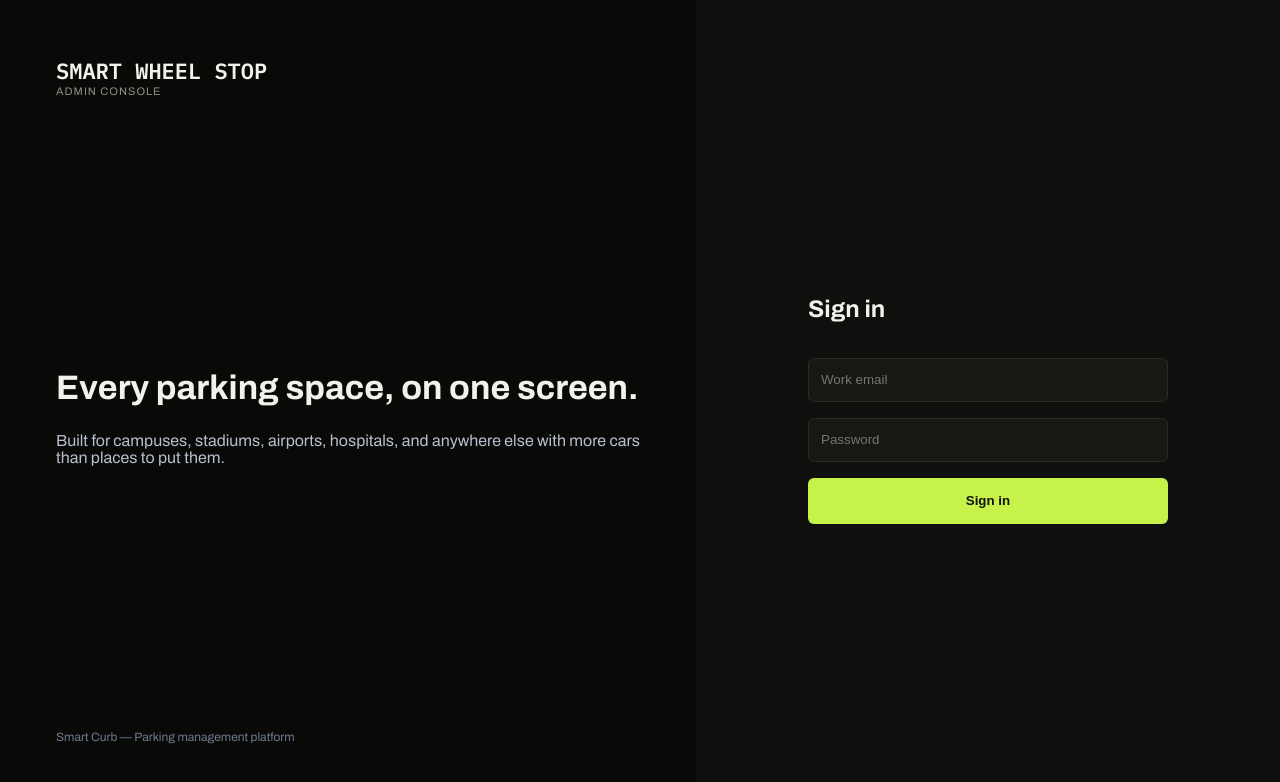
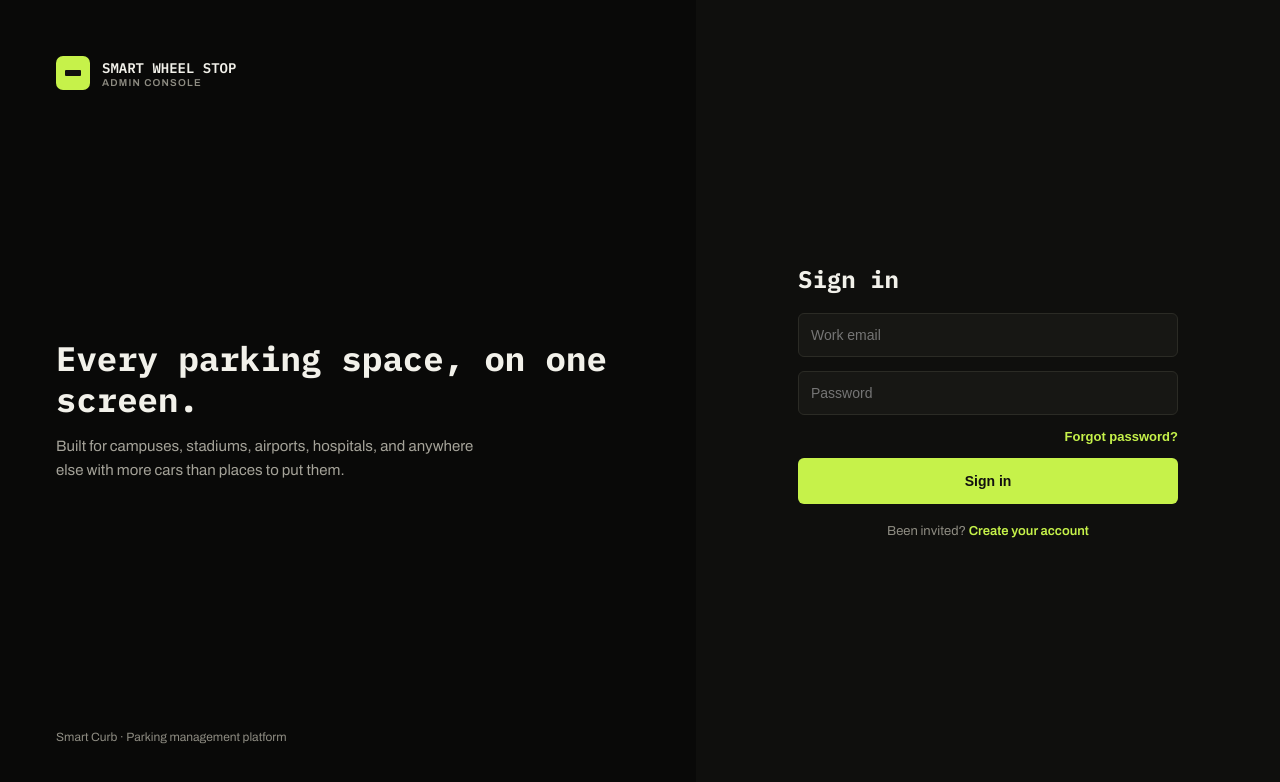
Before and after one commit to ttrann2022-design/Smart_Curb, a React (Vite) app in the folder admin-dashboard/: page / in a window 1280 px wide. Shown: the top 782 px of the page. Built offline with nearby package versions, Linux system fonts and the light colour scheme.

Commit message:
Added sign up page

```diff
--- a/admin-dashboard/src/App.jsx
+++ b/admin-dashboard/src/App.jsx
@@ -1,5 +1,6 @@
 import { BrowserRouter, Routes, Route } from "react-router-dom";
 import Login from "./pages/Login";
+import Signup from "./pages/Signup";
 import Overview from "./pages/Overview";
 import LotDetail from "./pages/LotDetail";
 import Units from "./pages/Units";
@@ -20,6 +21,7 @@ function App() {
     <BrowserRouter>
       <Routes>
         <Route path="/" element={<Login />} />
+        <Route path="/signup" element={<Signup />} />
         <Route element={<Layout />}>
           <Route path="/overview" element={<Overview />} />
           <Route path="/lots" element={<LotDetail />} />
--- a/admin-dashboard/src/firebase.js
+++ b/admin-dashboard/src/firebase.js
@@ -16,3 +16,4 @@ const app = initializeApp(firebaseConfig);
 
 export const auth = getAuth(app);
 export const database = getDatabase(app);
+export const emailKey = (email) => email.trim().toLowerCase().replace(/\./g, ",");
--- a/admin-dashboard/src/pages/Login.jsx
+++ b/admin-dashboard/src/pages/Login.jsx
@@ -1,65 +1,97 @@
 import { useState } from "react";
-import { signInWithEmailAndPassword } from "firebase/auth";
-import { useNavigate } from "react-router-dom";
+import { signInWithEmailAndPassword, sendPasswordResetEmail } from "firebase/auth";
+import { Link, useNavigate, useSearchParams } from "react-router-dom";
 import { auth } from "../firebase";
+import { c, mono } from "../theme";
+
+const inputStyle = { height: 44, padding: "0 12px", borderRadius: 6, border: `1px solid ${c.line}`, background: c.panel, color: c.text, fontSize: 14 };
 
 function Login() {
   const [email, setEmail] = useState("");
   const [password, setPassword] = useState("");
   const [error, setError] = useState("");
+  const [info, setInfo] = useState("");
+  const [params] = useSearchParams();
   const navigate = useNavigate();
+  const noAccess = params.get("noaccess") === "1";
 
   const handleSignIn = async (e) => {
     e.preventDefault();
     setError("");
+    setInfo("");
     try {
-      await signInWithEmailAndPassword(auth, email, password);
+      await signInWithEmailAndPassword(auth, email.trim(), password);
       navigate("/overview");
-    } catch (err) {
+    } catch {
       setError("Invalid email or password.");
     }
   };
 
+  const handleReset = async () => {
+    setError("");
+    setInfo("");
+    if (!email.trim()) {
+      setError("Type your email above first, then click Forgot password.");
+      return;
+    }
+    try {
+      await sendPasswordResetEmail(auth, email.trim());
+      setInfo("If that email has an account, a reset link is on its way. Check your spam folder too.");
+    } catch (err) {
+      setError("Could not send reset email: " + err.message);
+    }
+  };
+
   return (
-    <div style={{ display: "flex", height: "100vh", fontFamily: "Archivo, sans-serif" }}>
-      <div style={{ flex: 1, background: "#090908", color: "#F2F1EA", padding: "56px", display: "flex", flexDirection: "column", justifyContent: "space-between" }}>
-        <div>
-          <div style={{ fontFamily: "'IBM Plex Mono', monospace", fontSize: "22px", fontWeight: 600 }}>SMART WHEEL STOP</div>
-          <div style={{ fontSize: "11px", color: "#8E8C82", letterSpacing: "1px" }}>ADMIN CONSOLE</div>
+    <div style={{ display: "flex", height: "100vh" }}>
+      <div style={{ flex: 1, background: c.side, padding: 56, display: "flex", flexDirection: "column", justifyContent: "space-between" }}>
+        <div style={{ display: "flex", alignItems: "center", gap: 12 }}>
+          <div style={{ width: 34, height: 34, borderRadius: 7, background: c.accent, display: "flex", alignItems: "center", justifyContent: "center" }}>
+            <div style={{ width: 16, height: 6, borderRadius: 1, background: c.onAccent }} />
+          </div>
+          <div>
+            <div style={{ fontFamily: mono, fontSize: 14, fontWeight: 600 }}>SMART WHEEL STOP</div>
+            <div style={{ fontSize: 10, fontWeight: 600, letterSpacing: 1.2, color: c.dim }}>ADMIN CONSOLE</div>
+          </div>
         </div>
         <div>
-          <h1 style={{ fontSize: "34px", lineHeight: 1.2 }}>Every parking space, on one screen.</h1>
-          <p style={{ color: "#B6C0CE" }}>Built for campuses, stadiums, airports, hospitals, and anywhere else with more cars than places to put them.</p>
+          <h1 style={{ fontFamily: mono, fontSize: 34, lineHeight: 1.2, margin: "0 0 14px" }}>Every parking space, on one screen.</h1>
+          <p style={{ color: c.navText, fontSize: 15, lineHeight: 1.6, margin: 0, maxWidth: 440 }}>
+            Built for campuses, stadiums, airports, hospitals, and anywhere else with more cars than places to put them.
+          </p>
         </div>
-        <div style={{ fontSize: "12px", color: "#6E7C8F" }}>Smart Curb — Parking management platform</div>
+        <div style={{ fontSize: 12, color: c.dim }}>Smart Curb · Parking management platform</div>
       </div>
 
-      <div style={{ flex: 1, display: "flex", alignItems: "center", justifyContent: "center", background: "#0F0F0D" }}>
-        <form onSubmit={handleSignIn} style={{ width: "360px", display: "flex", flexDirection: "column", gap: "16px" }}>
-          <h2 style={{ color: "#F2F1EA" }}>Sign in</h2>
-          {error && <div style={{ color: "#F2694C", fontSize: "13px" }}>{error}</div>}
-          <input
-            type="email"
-            placeholder="Work email"
-            value={email}
-            onChange={(e) => setEmail(e.target.value)}
-            style={{ height: "44px", padding: "0 12px", borderRadius: "6px", border: "1px solid #2B2B25", background: "#171714", color: "#F2F1EA" }}
-            required
-          />
-          <input
-            type="password"
-            placeholder="Password"
-            value={password}
-            onChange={(e) => setPassword(e.target.value)}
-            style={{ height: "44px", padding: "0 12px", borderRadius: "6px", border: "1px solid #2B2B25", background: "#171714", color: "#F2F1EA" }}
-            required
-          />
-          <button
-            type="submit"
-            style={{ height: "46px", borderRadius: "6px", background: "#C6F24A", color: "#12110F", fontWeight: 600, border: "none", cursor: "pointer" }}
-          >
+      <div style={{ flex: 1, display: "flex", alignItems: "center", justifyContent: "center", background: c.bg }}>
+        <form onSubmit={handleSignIn} style={{ width: 380, display: "flex", flexDirection: "column", gap: 14 }}>
+          <h2 style={{ fontFamily: mono, margin: "0 0 4px" }}>Sign in</h2>
+
+          {noAccess && (
+            <div style={{ fontSize: 13, color: "#FFC078", background: "#26200F", border: "1px solid #4A3A1C", borderRadius: 6, padding: "10px 12px" }}>
+              Your account doesn't have access yet. Ask a manager to invite you.
+            </div>
+          )}
+          {error && <div style={{ color: c.busy, fontSize: 13 }}>{error}</div>}
+          {info && <div style={{ color: c.open, fontSize: 13 }}>{info}</div>}
+
+          <input type="email" placeholder="Work email" value={email} onChange={(e) => setEmail(e.target.value)} style={inputStyle} required />
+          <input type="password" placeholder="Password" value={password} onChange={(e) => setPassword(e.target.value)} style={inputStyle} required />
+
+          <div style={{ display: "flex", justifyContent: "flex-end" }}>
+            <button type="button" onClick={handleReset} style={{ background: "transparent", border: "none", color: c.accent, fontSize: 13, fontWeight: 600, cursor: "pointer", padding: 0 }}>
+              Forgot password?
+            </button>
+          </div>
+
+          <button type="submit" style={{ height: 46, borderRadius: 6, background: c.accent, color: c.onAccent, fontWeight: 600, fontSize: 14, border: "none", cursor: "pointer" }}>
             Sign in
           </button>
+
+          <div style={{ fontSize: 13, color: c.dim, textAlign: "center", marginTop: 6 }}>
+            Been invited?{" "}
+            <Link to="/signup" style={{ color: c.accent, fontWeight: 600, textDecoration: "none" }}>Create your account</Link>
+          </div>
         </form>
       </div>
     </div>
--- /dev/null
+++ b/admin-dashboard/src/pages/Signup.jsx
@@ -0,0 +1,89 @@
+import { useState } from "react";
+import { createUserWithEmailAndPassword, deleteUser } from "firebase/auth";
+import { ref, get } from "firebase/database";
+import { Link, useNavigate } from "react-router-dom";
+import { auth, database, emailKey } from "../firebase";
+import { c, mono } from "../theme";
+
+const inputStyle = { height: 44, padding: "0 12px", borderRadius: 6, border: `1px solid ${c.line}`, background: c.panel, color: c.text, fontSize: 14 };
+
+function Signup() {
+  const [email, setEmail] = useState("");
+  const [password, setPassword] = useState("");
+  const [confirm, setConfirm] = useState("");
+  const [error, setError] = useState("");
+  const [busy, setBusy] = useState(false);
+  const navigate = useNavigate();
+
+  const handleSignUp = async (e) => {
+    e.preventDefault();
+    setError("");
+    if (password.length < 6) {
+      setError("Password must be at least 6 characters.");
+      return;
+    }
+    if (password !== confirm) {
+      setError("Passwords don't match.");
+      return;
+    }
+
+    setBusy(true);
+    try {
+      const cred = await createUserWithEmailAndPassword(auth, email.trim(), password);
+      const invite = await get(ref(database, `invites/${emailKey(email)}`));
+
+      if (!invite.exists()) {
+        await deleteUser(cred.user);
+        setError("This email hasn't been invited. Ask a manager to invite you first.");
+        setBusy(false);
+        return;
+      }
+
+      navigate("/overview");
+    } catch (err) {
+      if (err.code === "auth/email-already-in-use") setError("An account with this email already exists. Try signing in instead.");
+      else if (err.code === "auth/invalid-email") setError("That email address isn't valid.");
+      else setError("Could not create account: " + err.message);
+      setBusy(false);
+    }
+  };
+
+  return (
+    <div style={{ height: "100vh", display: "flex", alignItems: "center", justifyContent: "center", background: c.bg }}>
+      <form onSubmit={handleSignUp} style={{ width: 400, background: c.panel, border: `1px solid ${c.line}`, borderRadius: 8, padding: 32, display: "flex", flexDirection: "column", gap: 14 }}>
+        <div style={{ display: "flex", alignItems: "center", gap: 10, marginBottom: 6 }}>
+          <div style={{ width: 28, height: 28, borderRadius: 6, background: c.accent, display: "flex", alignItems: "center", justifyContent: "center" }}>
+            <div style={{ width: 13, height: 5, borderRadius: 1, background: c.onAccent }} />
+          </div>
+          <div style={{ fontFamily: mono, fontSize: 12.5, fontWeight: 600 }}>SMART WHEEL STOP</div>
+        </div>
+
+        <h2 style={{ fontFamily: mono, margin: 0 }}>Create your account</h2>
+        <div style={{ fontSize: 13, color: c.dim, lineHeight: 1.5 }}>
+          Use the email a manager invited. Your access level was set when they invited you.
+        </div>
+
+        {error && <div style={{ color: c.busy, fontSize: 13 }}>{error}</div>}
+
+        <input type="email" placeholder="Invited email" value={email} onChange={(e) => setEmail(e.target.value)} style={inputStyle} required />
+        <input type="password" placeholder="Password (6+ characters)" value={password} onChange={(e) => setPassword(e.target.value)} style={inputStyle} required />
+        <input type="password" placeholder="Confirm password" value={confirm} onChange={(e) => setConfirm(e.target.value)} style={inputStyle} required />
+
+        <button
+          type="submit"
+          disabled={busy}
+          style={{ height: 46, borderRadius: 6, border: "none", fontWeight: 600, fontSize: 14, background: busy ? c.line : c.accent, color: busy ? c.dim : c.onAccent, cursor: busy ? "wait" : "pointer" }}
+        >
+          {busy ? "Creating account…" : "Create account"}
+        </button>
+
+        <div style={{ fontSize: 13, color: c.dim, textAlign: "center" }}>
+          Already have an account?{" "}
+          <Link to="/" style={{ color: c.accent, fontWeight: 600, textDecoration: "none" }}>Sign in</Link>
+        </div>
+      </form>
+    </div>
+  );
+}
+
+export default Signup;
--- a/admin-dashboard/src/pages/Users.jsx
+++ b/admin-dashboard/src/pages/Users.jsx
@@ -1,7 +1,7 @@
 import { useEffect, useState } from "react";
 import { useOutletContext } from "react-router-dom";
-import { ref, onValue, update } from "firebase/database";
-import { auth, database } from "../firebase";
+import { ref, onValue, update, set, remove } from "firebase/database";
+import { auth, database, emailKey } from "../firebase";
 import { c, mono } from "../theme";
 
 const permLabels = ["View occupancy", "View battery and status", "Change LED zones", "Edit panel text", "View camera footage", "Manage users"];
@@ -12,16 +12,26 @@ const roles = [
   { id: "manager", name: "Manager", who: "Facility and security leads", perms: [true, true, true, true, true, true] },
 ];
 
+const inputStyle = { height: 36, padding: "0 10px", borderRadius: 5, border: `1px solid ${c.line}`, background: c.bg, color: c.text, fontSize: 13 };
+
 function Users() {
   const { role } = useOutletContext();
   const [users, setUsers] = useState({});
+  const [invites, setInvites] = useState({});
+  const [inviteEmail, setInviteEmail] = useState("");
+  const [inviteRole, setInviteRole] = useState("viewer");
   const [status, setStatus] = useState("");
   const isManager = role === "manager";
   const myUid = auth.currentUser?.uid;
 
-  useEffect(() => onValue(ref(database, "users"), (s) => setUsers(s.val() || {})), []);
+  useEffect(() => {
+    const stopUsers = onValue(ref(database, "users"), (s) => setUsers(s.val() || {}));
+    const stopInvites = onValue(ref(database, "invites"), (s) => setInvites(s.val() || {}));
+    return () => { stopUsers(); stopInvites(); };
+  }, []);
 
   const userList = Object.entries(users).sort(([, a], [, b]) => (a.email || "").localeCompare(b.email || ""));
+  const inviteList = Object.entries(invites).sort(([, a], [, b]) => (b.invitedAt || 0) - (a.invitedAt || 0));
   const countFor = (id) => userList.filter(([, u]) => u.role === id).length;
 
   const changeRole = async (uid, newRole) => {
@@ -37,6 +47,36 @@ function Users() {
     }
   };
 
+  const sendInvite = async (e) => {
+    e.preventDefault();
+    const email = inviteEmail.trim().toLowerCase();
+    if (!email.includes("@") || !email.includes(".")) {
+      setStatus("Enter a valid email address.");
+      return;
+    }
+    if (userList.some(([, u]) => (u.email || "").toLowerCase() === email)) {
+      setStatus("That person already has an account. Change their role in the table instead.");
+      return;
+    }
+    try {
+      await set(ref(database, `invites/${emailKey(email)}`), {
+        email,
+        role: inviteRole,
+        invitedBy: auth.currentUser?.email || "",
+        invitedAt: Date.now(),
+      });
+      setInviteEmail("");
+      setStatus(`Invited ${email} as ${inviteRole}. Send them the sign-up link — the dashboard doesn't email them automatically.`);
+    } catch (err) {
+      setStatus("Could not send invite: " + err.message);
+    }
+  };
+
+  const revokeInvite = async (key, email) => {
+    await remove(ref(database, `invites/${key}`));
+    setStatus(`Invite for ${email} revoked.`);
+  };
+
   const columns = "2fr 1fr 1.2fr";
   const headerCell = { fontSize: 11, fontWeight: 700, letterSpacing: 0.7, color: c.dim };
 
@@ -46,7 +86,7 @@ function Users() {
         <div>
           <div style={{ fontFamily: mono, fontSize: 19, fontWeight: 600 }}>Users & roles</div>
           <div style={{ fontSize: 12.5, color: c.dim }}>
-            {isManager ? "You can change anyone's access level" : "Only managers can change access levels"}
+            {isManager ? "Invite people and change anyone's access level" : "Only managers can invite people or change access"}
           </div>
         </div>
       </div>
@@ -75,6 +115,40 @@ function Users() {
           ))}
         </div>
 
+        {isManager && (
+          <div style={{ background: c.panel, border: `1px solid ${c.line}`, borderRadius: 6 }}>
+            <div style={{ padding: "12px 18px", borderBottom: `1px solid ${c.line}`, fontFamily: mono, fontSize: 14, fontWeight: 600 }}>Invite someone</div>
+            <form onSubmit={sendInvite} style={{ padding: "14px 18px", display: "flex", gap: 10, alignItems: "center", flexWrap: "wrap" }}>
+              <input type="email" placeholder="their@email.com" value={inviteEmail} onChange={(e) => setInviteEmail(e.target.value)} style={{ ...inputStyle, width: 280 }} required />
+              <select value={inviteRole} onChange={(e) => setInviteRole(e.target.value)} style={{ ...inputStyle, width: 140 }}>
+                <option value="viewer">Viewer</option>
+                <option value="operator">Operator</option>
+                <option value="manager">Manager</option>
+              </select>
+              <button type="submit" style={{ height: 36, padding: "0 16px", borderRadius: 5, border: "none", background: c.accent, color: c.onAccent, fontWeight: 600, fontSize: 13, cursor: "pointer" }}>
+                Send invite
+              </button>
+            </form>
+
+            {inviteList.length > 0 && (
+              <div style={{ borderTop: `1px solid ${c.line}` }}>
+                <div style={{ padding: "10px 18px", ...headerCell, background: "#1A1A17" }}>PENDING INVITES</div>
+                {inviteList.map(([key, inv]) => (
+                  <div key={key} style={{ display: "flex", alignItems: "center", justifyContent: "space-between", padding: "10px 18px", borderTop: `1px solid ${c.line}` }}>
+                    <div style={{ fontSize: 13 }}>
+                      {inv.email}
+                      <span style={{ fontFamily: mono, fontSize: 11, fontWeight: 600, color: c.accent, marginLeft: 10 }}>{(inv.role || "viewer").toUpperCase()}</span>
+                    </div>
+                    <button onClick={() => revokeInvite(key, inv.email)} style={{ background: "transparent", border: "none", color: c.busy, fontSize: 12.5, fontWeight: 600, cursor: "pointer" }}>
+                      Revoke
+                    </button>
+                  </div>
+                ))}
+              </div>
+            )}
+          </div>
+        )}
+
         <div style={{ background: c.panel, border: `1px solid ${c.line}`, borderRadius: 6, overflow: "hidden" }}>
           <div style={{ padding: "12px 18px", borderBottom: `1px solid ${c.line}`, display: "flex", justifyContent: "space-between" }}>
             <span style={{ fontFamily: mono, fontSize: 14, fontWeight: 600 }}>People</span>
@@ -95,11 +169,7 @@ function Users() {
               </div>
               <div>
                 {isManager ? (
-                  <select
-                    value={u.role || "viewer"}
-                    onChange={(e) => changeRole(uid, e.target.value)}
-                    style={{ height: 32, padding: "0 8px", borderRadius: 5, border: `1px solid ${c.line}`, background: c.bg, color: c.text, fontSize: 12.5 }}
-                  >
+                  <select value={u.role || "viewer"} onChange={(e) => changeRole(uid, e.target.value)} style={{ ...inputStyle, height: 32 }}>
                     <option value="viewer">Viewer</option>
                     <option value="operator">Operator</option>
                     <option value="manager">Manager</option>
@@ -111,10 +181,6 @@ function Users() {
               <div style={{ fontSize: 12.5, color: c.dim }}>{u.lastActive ? new Date(u.lastActive).toLocaleString() : "—"}</div>
             </div>
           ))}
-
-          <div style={{ padding: "12px 18px", fontSize: 12, color: c.dim, background: "#1A1A17" }}>
-            To add someone, create their account in Firebase Authentication. They show up here as a Viewer after their first sign-in.
-          </div>
         </div>
 
         {status && <div style={{ fontSize: 12.5, color: c.dim }}>{status}</div>}
```
Also changed, not shown: admin-dashboard/src/components/Layout.jsx (+26 -6 lines).
